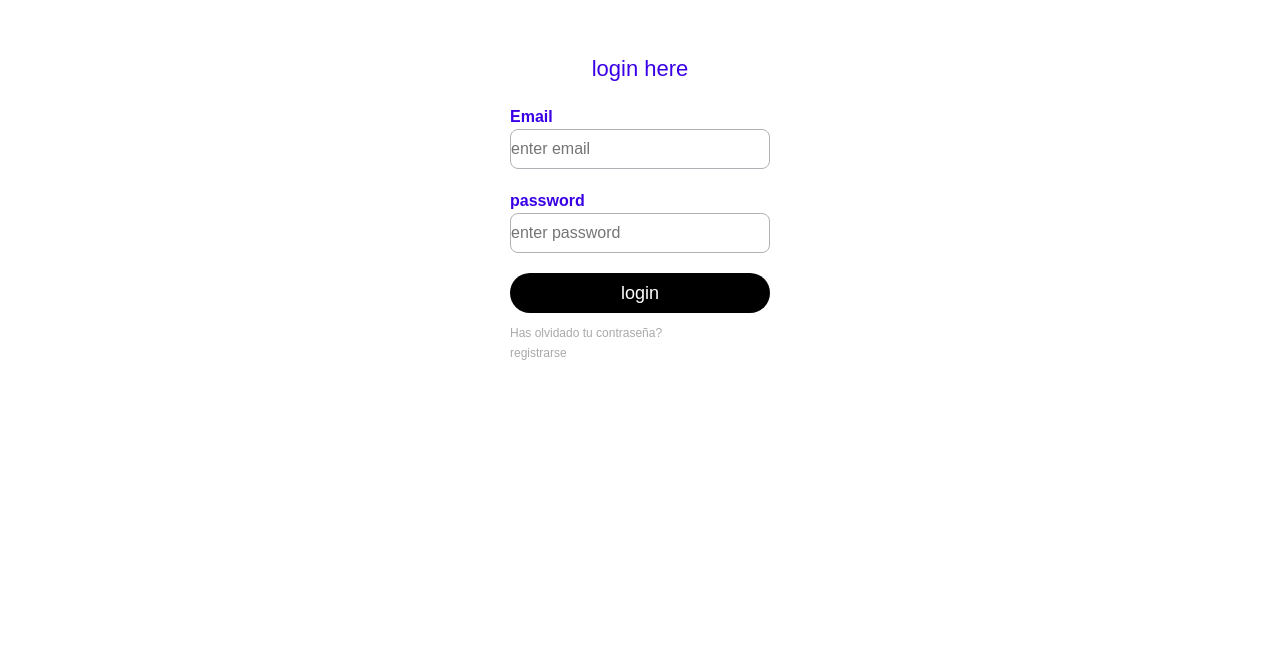
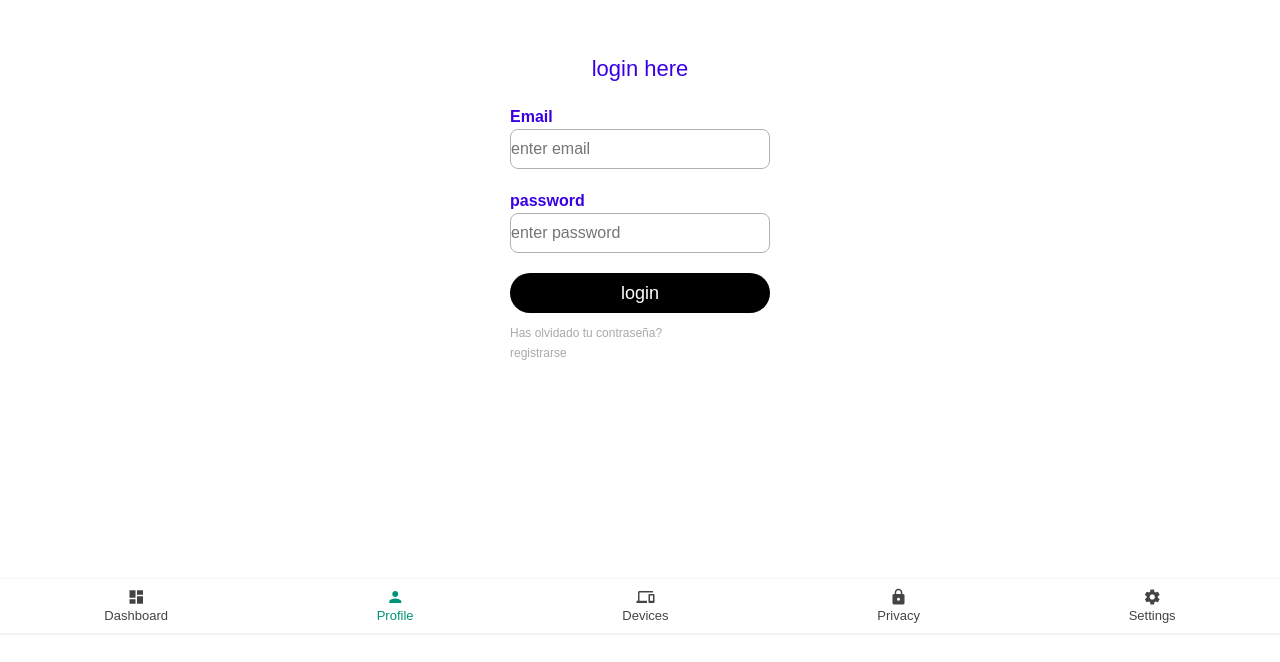
Before and after one commit to Sallaks/FronEndProject, an Angular app: page /login in a window 1280 px wide. Shown: the part 138-800 px from the top of the page. Built offline with nearby package versions, Linux system fonts and the light colour scheme.

Commit message:
tap-bar in progress

```diff
--- a/src/app/app.component.html
+++ b/src/app/app.component.html
@@ -1 +1,2 @@
+<app-tap-bar></app-tap-bar>
 <router-outlet></router-outlet>
--- a/src/app/app.module.ts
+++ b/src/app/app.module.ts
@@ -6,10 +6,12 @@ import { AppRoutingModule } from './app-routing.module';
 import { AppComponent } from './app.component';
 import { ContactCardComponent } from './public/components/contact-card/contact-card.component';
 import { ResetpswComponent } from './public/pages/resetpsw/resetpsw.component';
+import { TapBarComponent } from './public/components/tap-bar/tap-bar.component';
 
 @NgModule({
   declarations: [
     AppComponent,
+    TapBarComponent,
   ],
   imports: [
     BrowserModule,
--- /dev/null
+++ b/src/app/public/components/tap-bar/tap-bar.component.html
@@ -0,0 +1,23 @@
+<link href="https://fonts.googleapis.com/icon?family=Material+Icons" rel="stylesheet">
+<nav class="nav">
+  <a href="#" class="nav__link">
+    <i class="material-icons nav__icon">dashboard</i>
+    <span class="nav__text">Dashboard</span>
+  </a>
+  <a href="#" class="nav__link nav__link--active">
+    <i class="material-icons nav__icon">person</i>
+    <span class="nav__text">Profile</span>
+  </a>
+  <a href="#" class="nav__link">
+    <i class="material-icons nav__icon">devices</i>
+    <span class="nav__text">Devices</span>
+  </a>
+  <a href="#" class="nav__link">
+    <i class="material-icons nav__icon">lock</i>
+    <span class="nav__text">Privacy</span>
+  </a>
+  <a href="#" class="nav__link">
+    <i class="material-icons nav__icon">settings</i>
+    <span class="nav__text">Settings</span>
+  </a>
+</nav>
--- /dev/null
+++ b/src/app/public/components/tap-bar/tap-bar.component.scss
@@ -0,0 +1,46 @@
+body {
+    margin: 0 0 55px 0;
+    margin-bottom: auto;
+}
+
+.nav {
+    width: 100%;
+    height: 55px;
+    box-shadow: 0 0 3px rgba(0, 0, 0, 0.2);
+    background-color: #ffffff;
+    display: flex;
+    position: fixed;
+    left: 50%;
+    bottom: 0.1%;
+    transform: translate(-50%, -50%);
+    margin: 0 auto;
+}
+
+.nav__link {
+    display: flex;
+    flex-direction: column;
+    align-items: center;
+    justify-content: center;
+    flex-grow: 1;
+    min-width: 50px;
+    overflow: hidden;
+    white-space: nowrap;
+    font-family: sans-serif;
+    font-size: 13px;
+    color: #444444;
+    text-decoration: none;
+    -webkit-tap-highlight-color: transparent;
+    transition: background-color 0.1s ease-in-out;
+}
+
+.nav__link:hover {
+    background-color: #eeeeee;
+}
+
+.nav__link--active {
+    color: #009578;
+}
+
+.nav__icon {
+    font-size: 18px;
+}
--- /dev/null
+++ b/src/app/public/components/tap-bar/tap-bar.component.ts
@@ -0,0 +1,15 @@
+import { Component, OnInit } from '@angular/core';
+
+@Component({
+  selector: 'app-tap-bar',
+  templateUrl: './tap-bar.component.html',
+  styleUrls: ['./tap-bar.component.scss']
+})
+export class TapBarComponent implements OnInit {
+
+  constructor() { }
+
+  ngOnInit(): void {
+  }
+
+}
```
Also changed, not shown: src/app/app.component.ts (line endings or trailing spaces), 1 other file (tests, documents, lock files or other folders).
